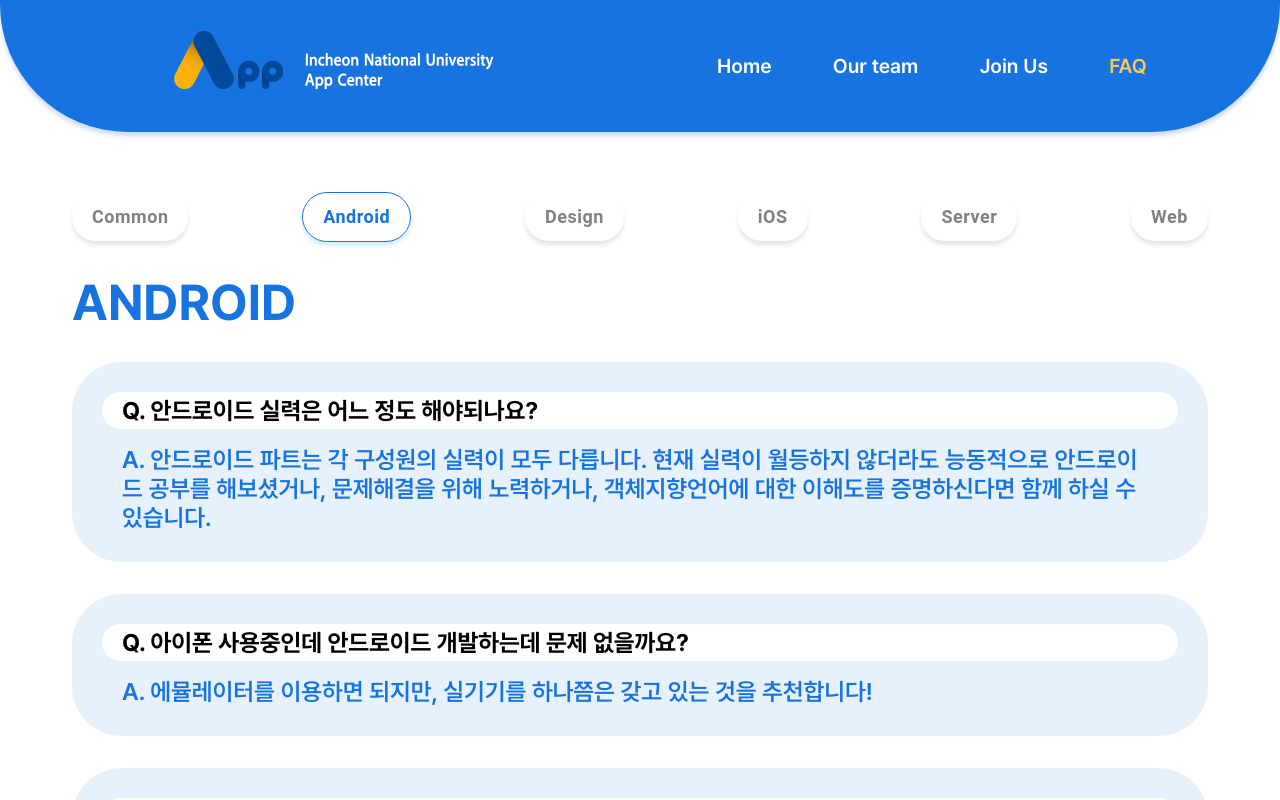
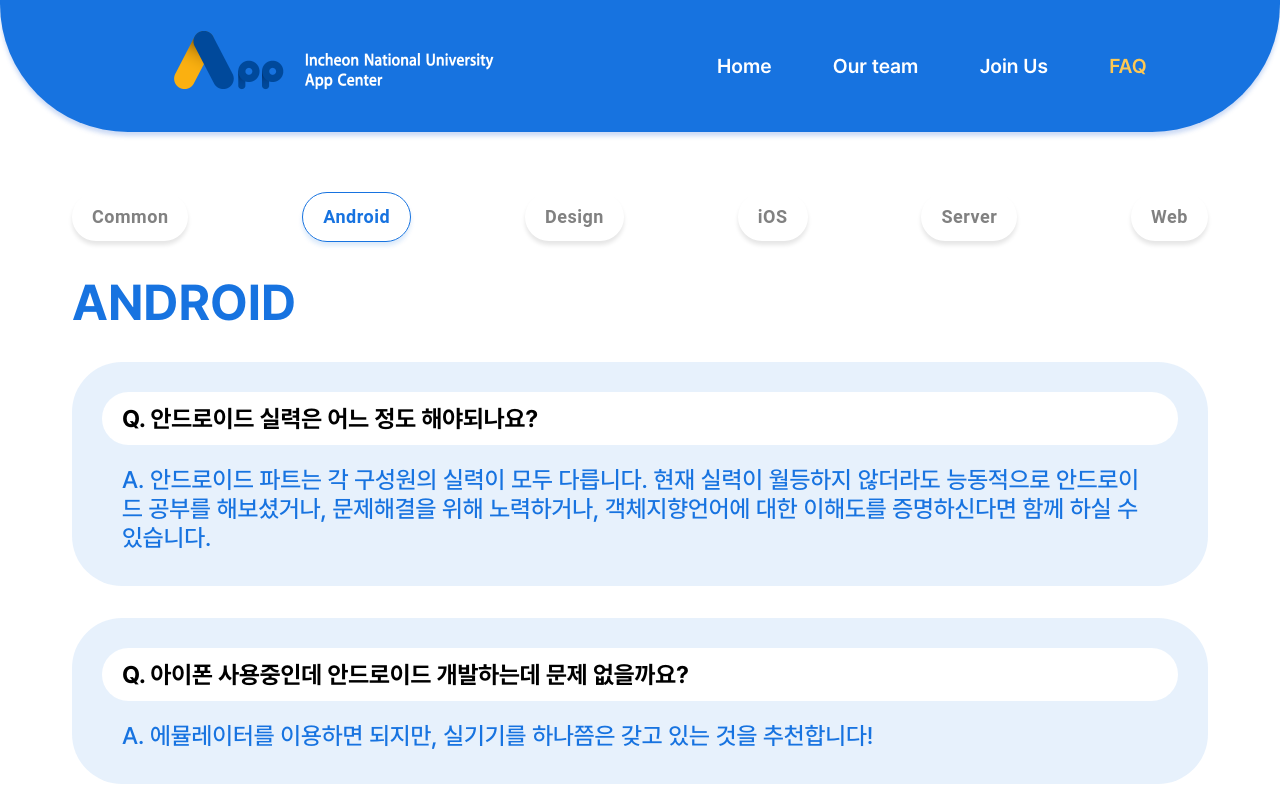
Before and after one commit to inu-appcenter/appcenter-homepage-renewal, a React (Create React App) app: page /appcenter-homepage-renewal/faq/android in a window 1280 px wide. Shown: the top 800 px of the page. Built offline with nearby package versions, Linux system fonts and the light colour scheme.

Commit message:
design: FAQ title Padding 수정

```diff
--- a/src/container/faq/FAQDetailListContainer.js
+++ b/src/container/faq/FAQDetailListContainer.js
@@ -61,15 +61,15 @@ const FAQDetailListItem = styled.div`
   .question {
     color: ${props => props.theme.color.black};
     font-weight: 700;
-    padding: 4px 20px;
+    padding: 12px 20px;
     border-radius: 999px;
     background: ${props => props.theme.color.white};
     margin:0;
   }
   .answer {
     color: ${props => props.theme.color.primary};
-    font-weight: 600;
-    padding: 0 20px;
+    font-weight: 500;
+    padding: 4px 20px;
     margin:0;
   }
   font-size: ${props=>props.theme.fontSize.desktop.text};
```
